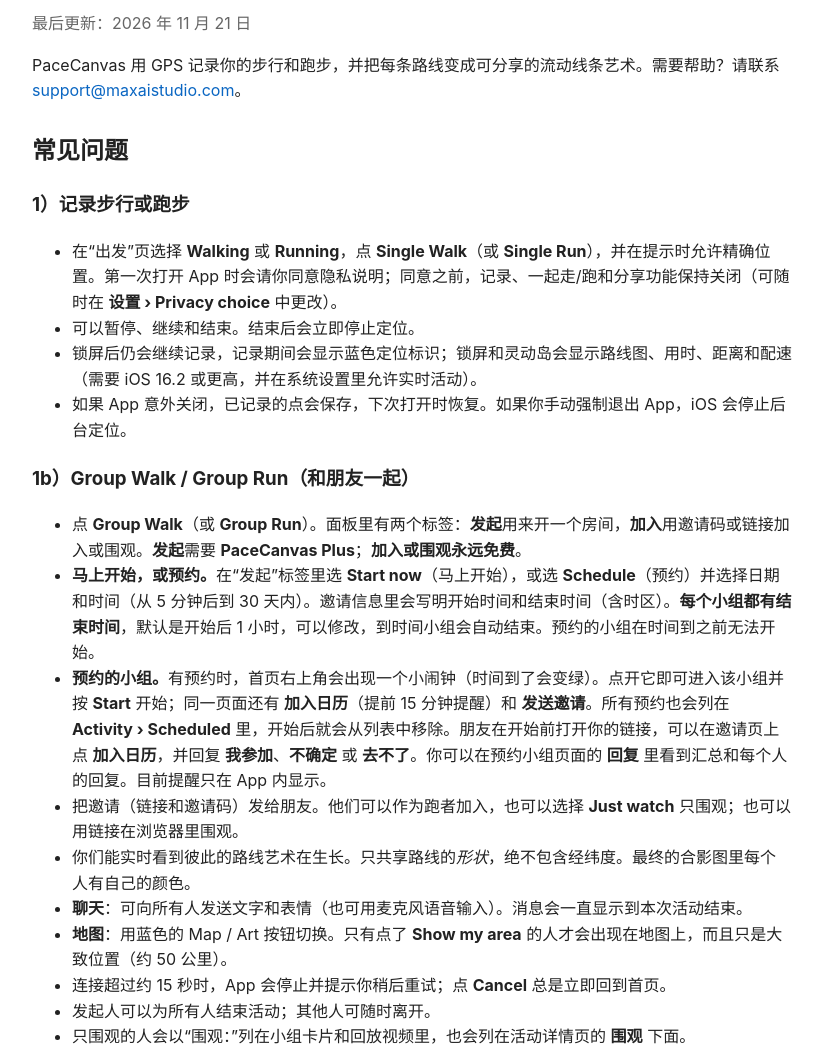
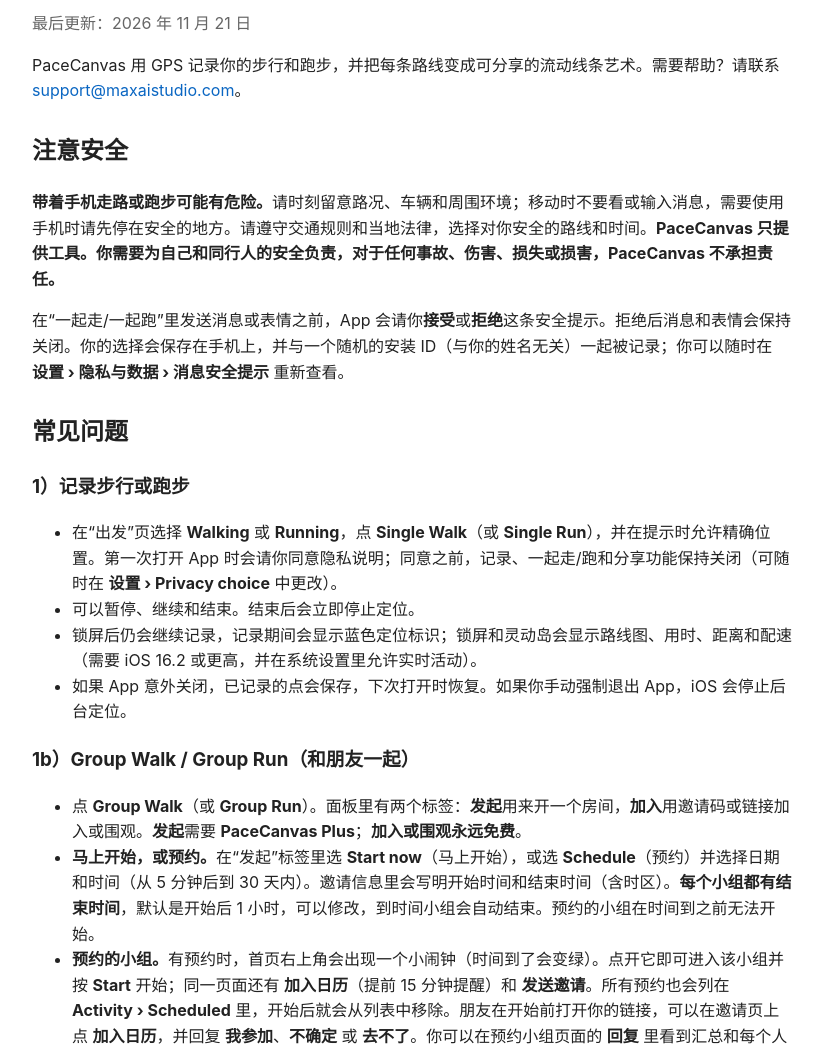
Before and after one commit to MaxAIStudio/apppages, a plain HTML site: page pacecanvas/support-zh.html in a window 1280 px wide. Shown: the part 140-1193 px from the top of the page, without its empty margins (228-1051 px from the left). Drawn offline with Linux system fonts and the light colour scheme.

Commit message:
PaceCanvas support and privacy pages: Stay Safe section (we only provide tools), safety notice choice
Co-Authored-By: Claude Sonnet 5.5 <noreply@anthropic.com>

```diff
--- a/pacecanvas/support-zh.html
+++ b/pacecanvas/support-zh.html
@@ -17,6 +17,10 @@
     <p class="muted">最后更新：2026 年 11 月 21 日</p>
     <p>PaceCanvas 用 GPS 记录你的步行和跑步，并把每条路线变成可分享的流动线条艺术。需要帮助？请联系 <a href="mailto:support@maxaistudio.com">support@maxaistudio.com</a>。</p>
 
+    <h2>注意安全</h2>
+    <p><strong>带着手机走路或跑步可能有危险。</strong>请时刻留意路况、车辆和周围环境；移动时不要看或输入消息，需要使用手机时请先停在安全的地方。请遵守交通规则和当地法律，选择对你安全的路线和时间。<strong>PaceCanvas 只提供工具。你需要为自己和同行人的安全负责，对于任何事故、伤害、损失或损害，PaceCanvas 不承担责任。</strong></p>
+    <p>在“一起走/一起跑”里发送消息或表情之前，App 会请你<strong>接受</strong>或<strong>拒绝</strong>这条安全提示。拒绝后消息和表情会保持关闭。你的选择会保存在手机上，并与一个随机的安装 ID（与你的姓名无关）一起被记录；你可以随时在 <strong>设置 &rsaquo; 隐私与数据 &rsaquo; 消息安全提示</strong> 重新查看。</p>
+
     <h2>常见问题</h2>
     <h3>1）记录步行或跑步</h3>
     <ul>
@@ -32,7 +36,7 @@
       <li><strong>预约的小组。</strong>有预约时，首页右上角会出现一个小闹钟（时间到了会变绿）。点开它即可进入该小组并按 <strong>Start</strong> 开始；同一页面还有 <strong>加入日历</strong>（提前 15 分钟提醒）和 <strong>发送邀请</strong>。所有预约也会列在 <strong>Activity › Scheduled</strong> 里，开始后就会从列表中移除。朋友在开始前打开你的链接，可以在邀请页上点 <strong>加入日历</strong>，并回复 <strong>我参加</strong>、<strong>不确定</strong> 或 <strong>去不了</strong>。你可以在预约小组页面的 <strong>回复</strong> 里看到汇总和每个人的回复。目前提醒只在 App 内显示。</li>
       <li>把邀请（链接和邀请码）发给朋友。他们可以作为跑者加入，也可以选择 <strong>Just watch</strong> 只围观；也可以用链接在浏览器里围观。</li>
       <li>你们能实时看到彼此的路线艺术在生长。只共享路线的<em>形状</em>，绝不包含经纬度。最终的合影图里每个人有自己的颜色。</li>
-      <li><strong>聊天</strong>：可向所有人发送文字和表情（也可用麦克风语音输入）。消息会一直显示到本次活动结束。</li>
+      <li><strong>聊天</strong>：可向所有人发送文字和表情（也可用麦克风语音输入）。消息会一直显示到本次活动结束。第一次使用时需要先接受安全提示（见上面的“注意安全”）；请不要在移动时看或输入消息。</li>
       <li><strong>地图</strong>：用蓝色的 Map / Art 按钮切换。只有点了 <strong>Show my area</strong> 的人才会出现在地图上，而且只是大致位置（约 50 公里）。</li>
       <li>连接超过约 15 秒时，App 会停止并提示你稍后重试；点 <strong>Cancel</strong> 总是立即回到首页。</li>
       <li>发起人可以为所有人结束活动；其他人可随时离开。</li>
```
Also changed, not shown: pacecanvas/privacy-zh.html (+1 -0 lines), pacecanvas/privacy.html (+1 -0 lines), pacecanvas/support.html (+5 -1 lines).
